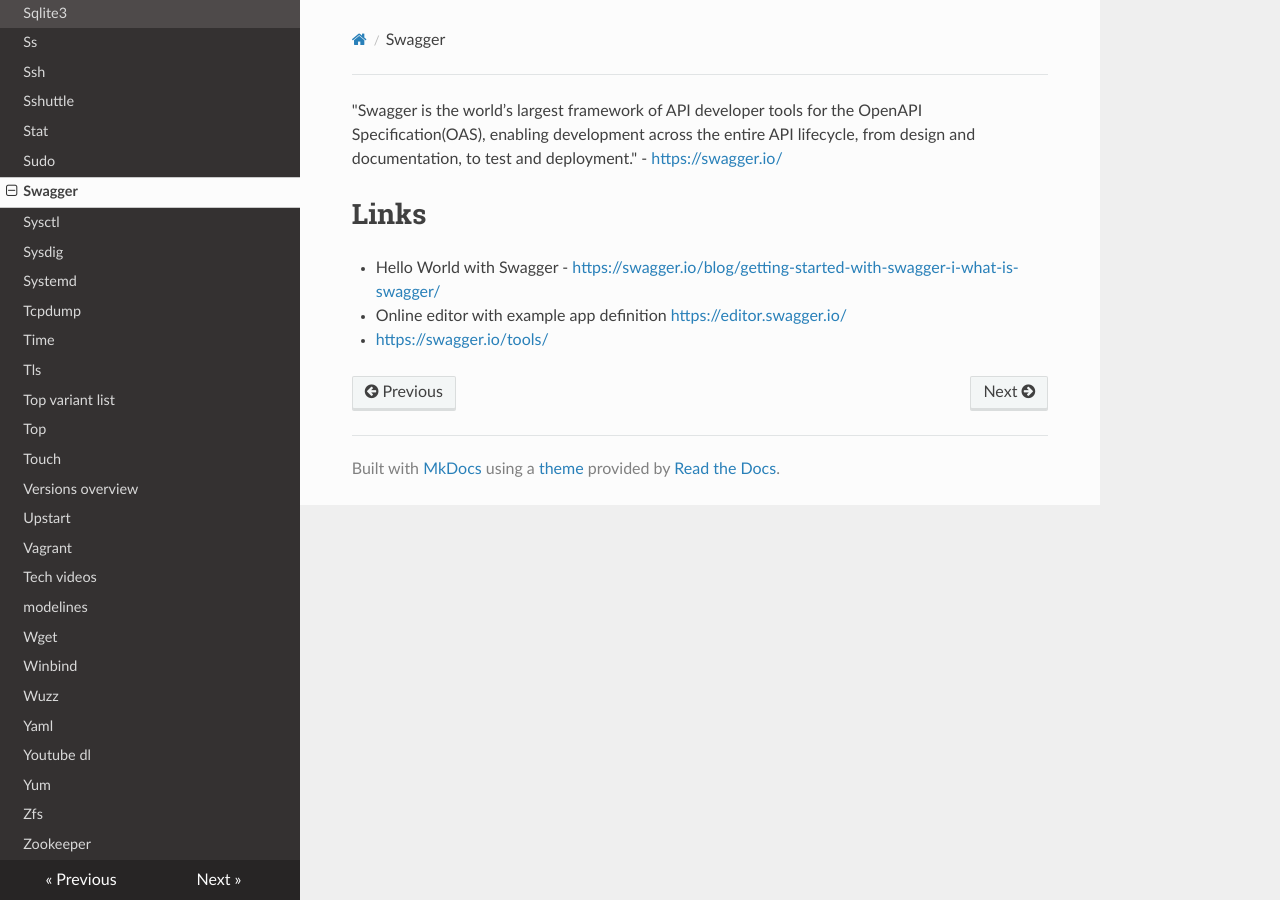
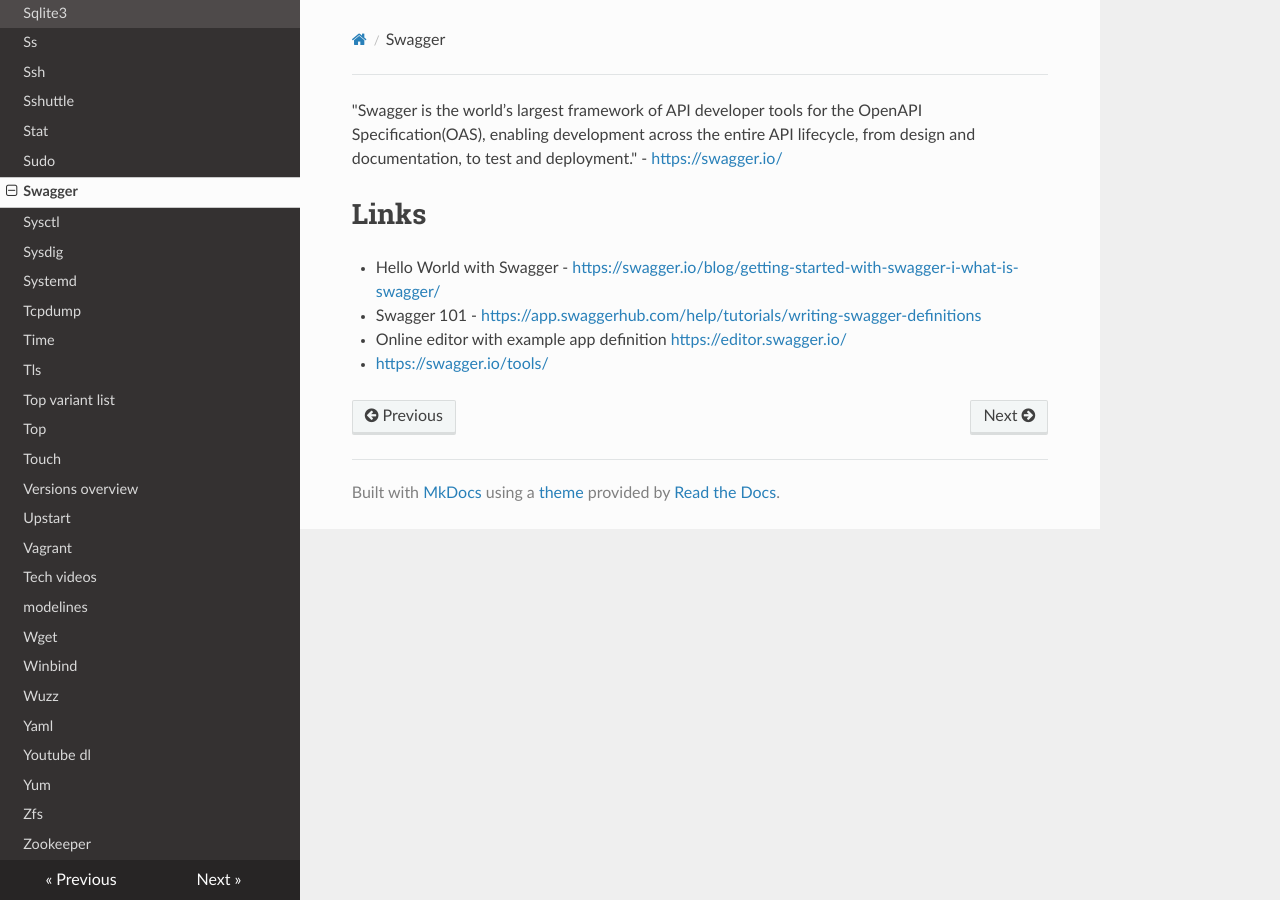
Before and after one commit to lando-cal/tech-notes, an MkDocs documentation site: the page built from docs/swagger.md, in a window 1280 px wide. Built offline with MkDocs 1.6.1, drawn with Linux system fonts in a browser that asks for light colours; nearby versions of some CDN libraries.

Commit message:
Add Swagger 101

```diff
--- a/docs/swagger.md
+++ b/docs/swagger.md
@@ -3,5 +3,6 @@
 # Links
 
 - Hello World with Swagger - <https://swagger.io/blog/getting-started-with-swagger-i-what-is-swagger/>
+- Swagger 101 - <https://app.swaggerhub.com/help/tutorials/writing-swagger-definitions>
 - Online editor with example app definition <https://editor.swagger.io/>
 - <https://swagger.io/tools/>
```
